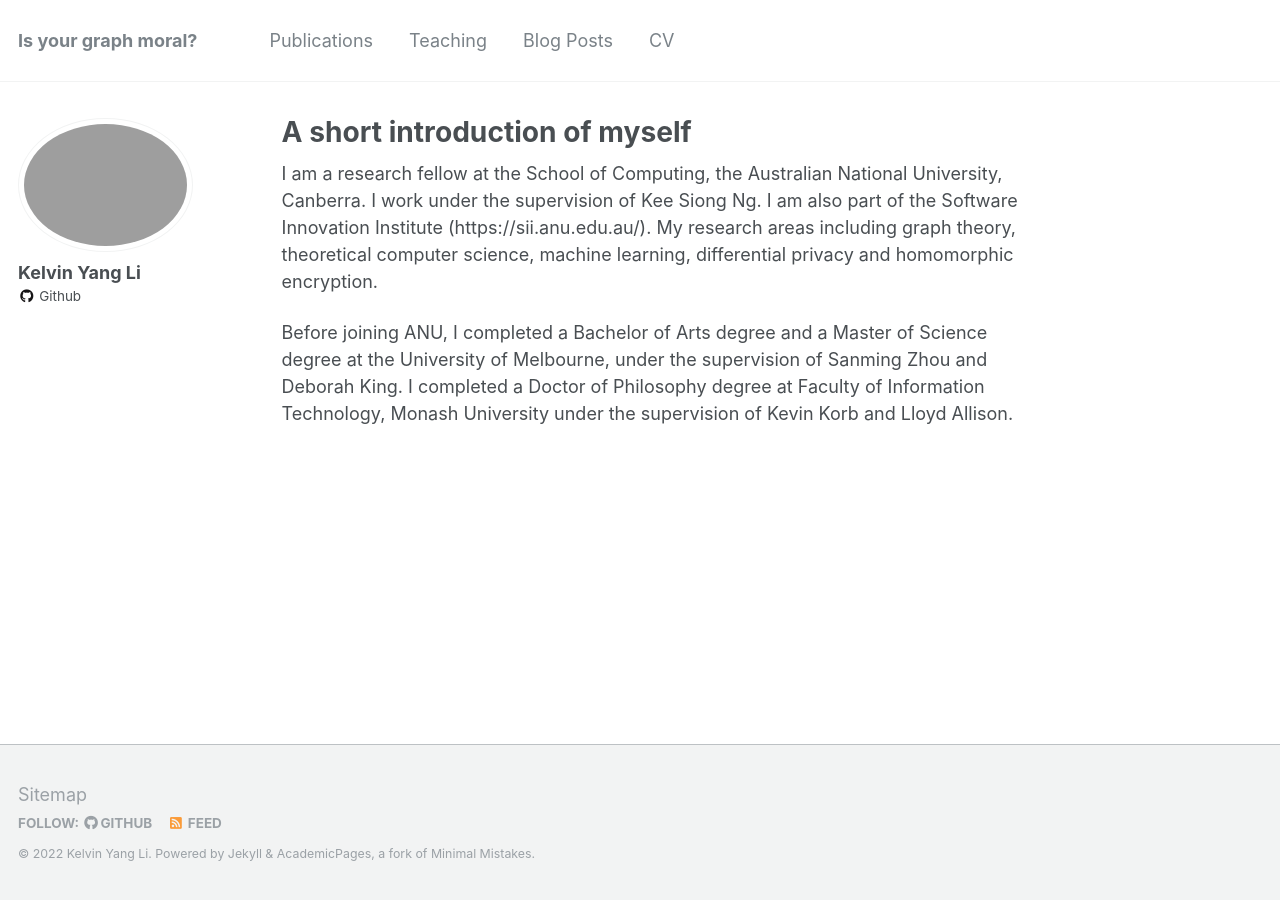
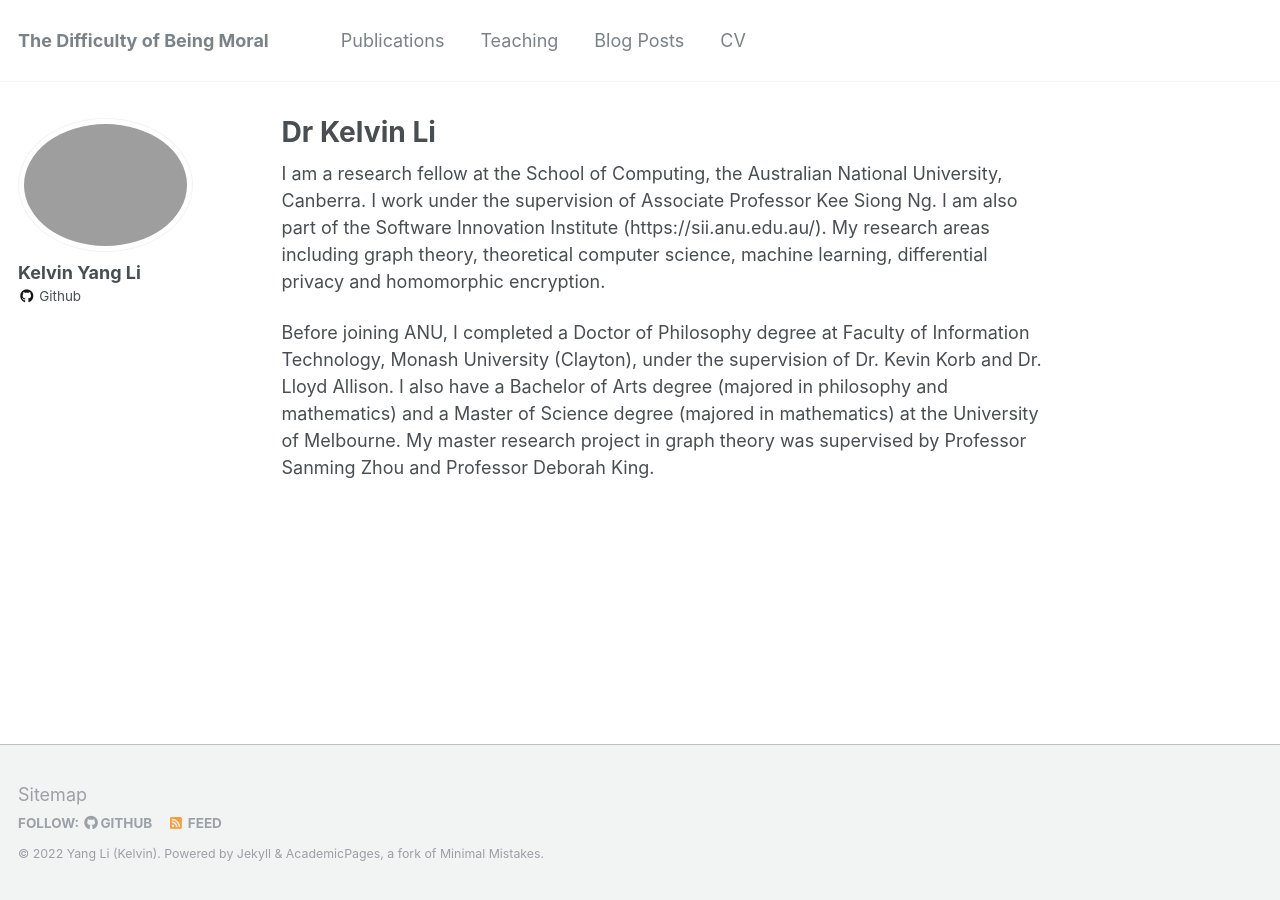
Before and after one commit to kelvinyangli/kelvinyangli.github.io, a Jekyll site: the page built from _pages/about.md, in a window 1280 px wide. Built offline with Jekyll 4.4.1, drawn with Linux system fonts in a browser that asks for light colours.

Commit message:
update intro to self

```diff
--- a/_config.yml
+++ b/_config.yml
@@ -7,9 +7,9 @@
 
 # Site Settings
 locale                   : "en-US"
-title                    : "Is your graph moral?"
+title                    : "The Difficulty of Being Moral"
 title_separator          : "-"
-name                     : &name "Kelvin Yang Li"
+name                     : &name "Yang Li (Kelvin)"
 description              : &description "personal description"
 url                      : https://kelvinyangli.github.io # the base hostname & protocol for your site e.g. "https://mmistakes.github.io"
 baseurl                  : "" # the subpath of your site, e.g. "/blog"
--- a/_pages/about.md
+++ b/_pages/about.md
@@ -1,6 +1,6 @@
 ---
 permalink: /
-title: "A short introduction of myself"
+title: "Dr Kelvin Li"
 excerpt: "About me"
 author_profile: true
 redirect_from:
@@ -8,6 +8,6 @@ redirect_from:
   - /about.html
 ---
 
-I am a research fellow at the School of Computing, the Australian National University, Canberra. I work under the supervision of Kee Siong Ng. I am also part of the Software Innovation Institute (https://sii.anu.edu.au/). My research areas including graph theory, theoretical computer science, machine learning, differential privacy and homomorphic encryption.
+I am a research fellow at the School of Computing, the Australian National University, Canberra. I work under the supervision of Associate Professor Kee Siong Ng. I am also part of the Software Innovation Institute (https://sii.anu.edu.au/). My research areas including graph theory, theoretical computer science, machine learning, differential privacy and homomorphic encryption.
 
-Before joining ANU, I completed a Bachelor of Arts degree and a Master of Science degree at the University of Melbourne, under the supervision of Sanming Zhou and Deborah King. I completed a Doctor of Philosophy degree at Faculty of Information Technology, Monash University under the supervision of Kevin Korb and Lloyd Allison.
+Before joining ANU, I completed a Doctor of Philosophy degree at Faculty of Information Technology, Monash University (Clayton), under the supervision of Dr. Kevin Korb and Dr. Lloyd Allison. I also have a Bachelor of Arts degree (majored in philosophy and mathematics) and a Master of Science degree (majored in mathematics) at the University of Melbourne. My master research project in graph theory was supervised by Professor Sanming Zhou and Professor Deborah King.
```
